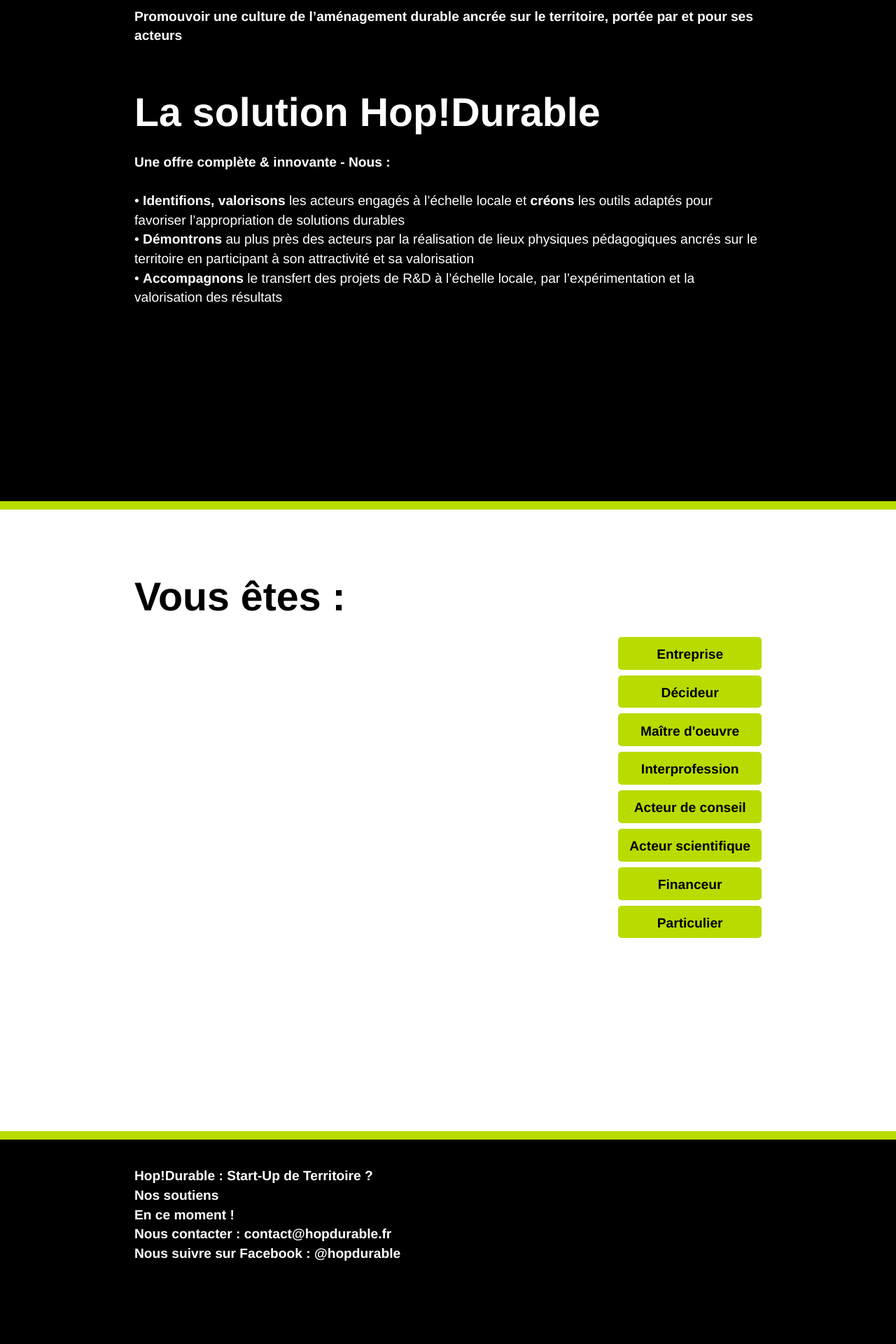
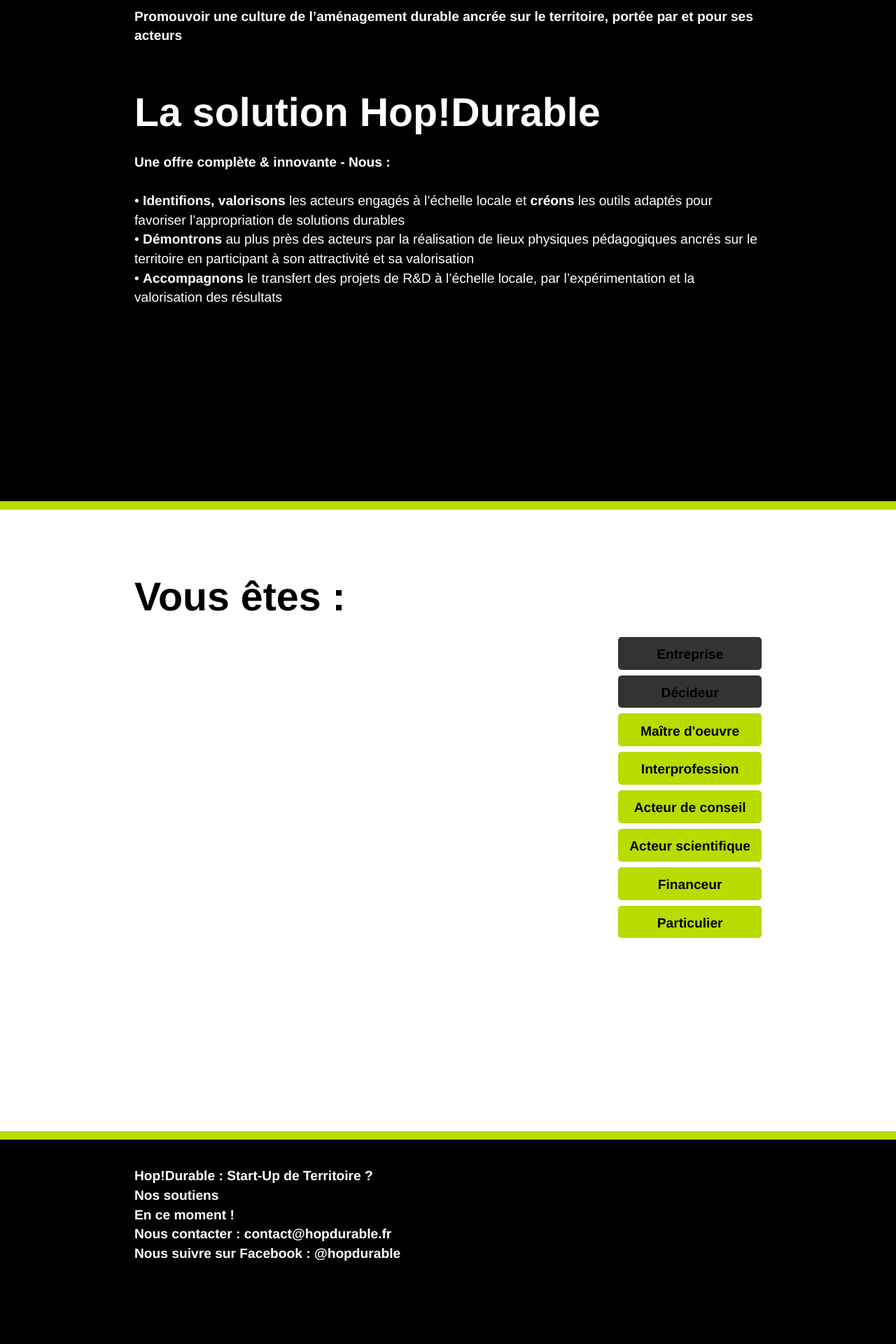
Before and after one commit to pierrenault/hopdurable.github.io, a Jekyll site: the page built from index.md, in a window 1280 px wide. Shown: the part 2884-4804 px from the top of the page at 70% size. Built offline with Jekyll 4.4.1, drawn with Linux system fonts in a browser that asks for light colours; comment, search, counter and statistics services are not loaded.

Commit message:
Update index.md

```diff
--- a/index.md
+++ b/index.md
@@ -70,8 +70,8 @@
 
  <nav class="site-nav">
     <ul>
-      <li><a href="/hop-durable-gouvernance.html" class="button button--action">Entreprise</a></li>
-      <li><a href="/hop-durable-gouvernance.html" class="button button--action">Décideur</a></li>
+      <li><a href="/hop-durable-gouvernance.html" class="button">Entreprise</a></li>
+      <li><a href="/hop-durable-gouvernance.html" class="button">Décideur</a></li>
       <li><a href="/hop-durable-gouvernance.html" class="button button--action">Maître d'oeuvre</a></li>
       <li><a href="/hop-durable-gouvernance.html" class="button button--action">Interprofession</a></li>
       <li><a href="/hop-durable-gouvernance.html" class="button button--action">Acteur de conseil</a></li>
```
